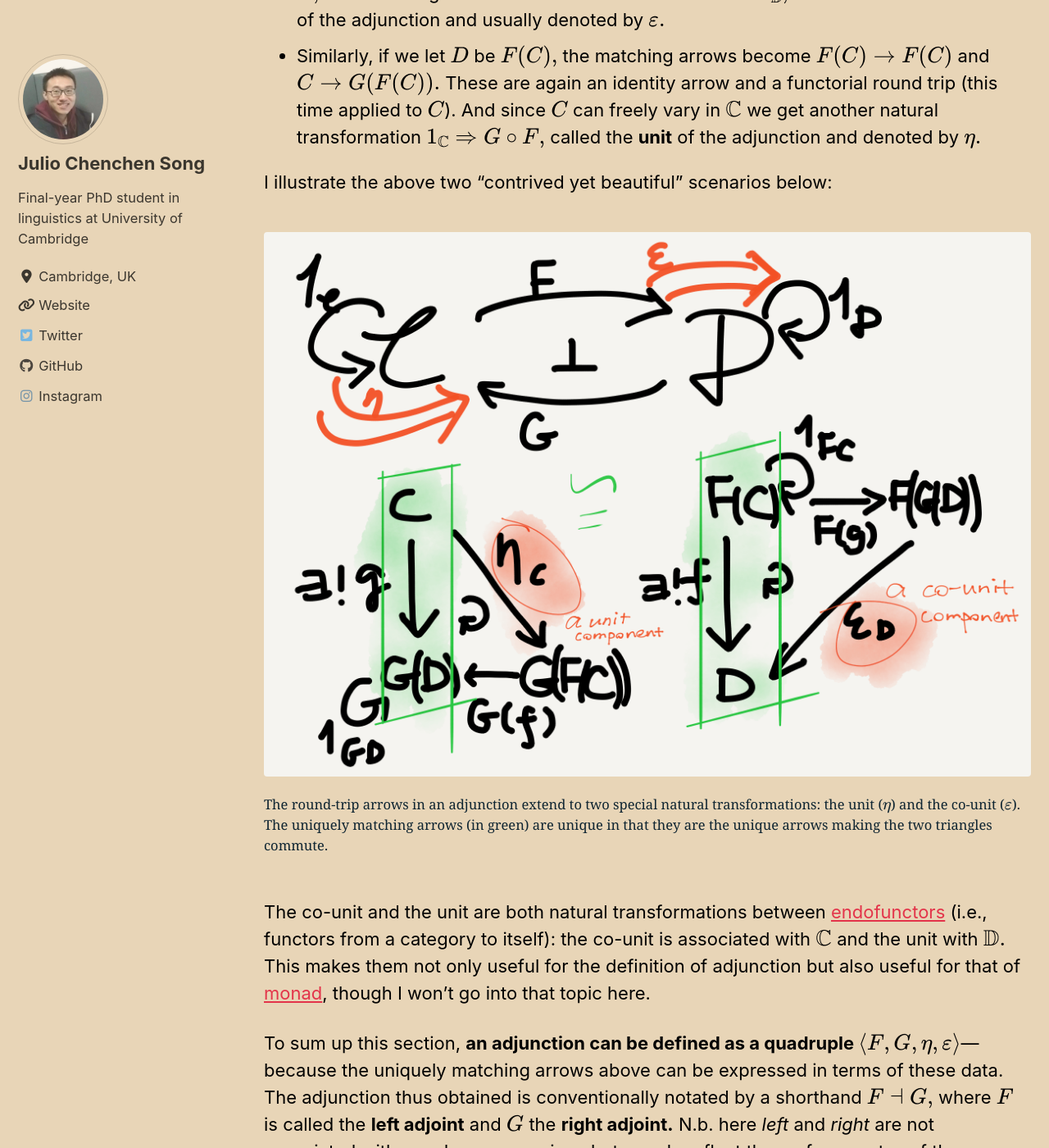
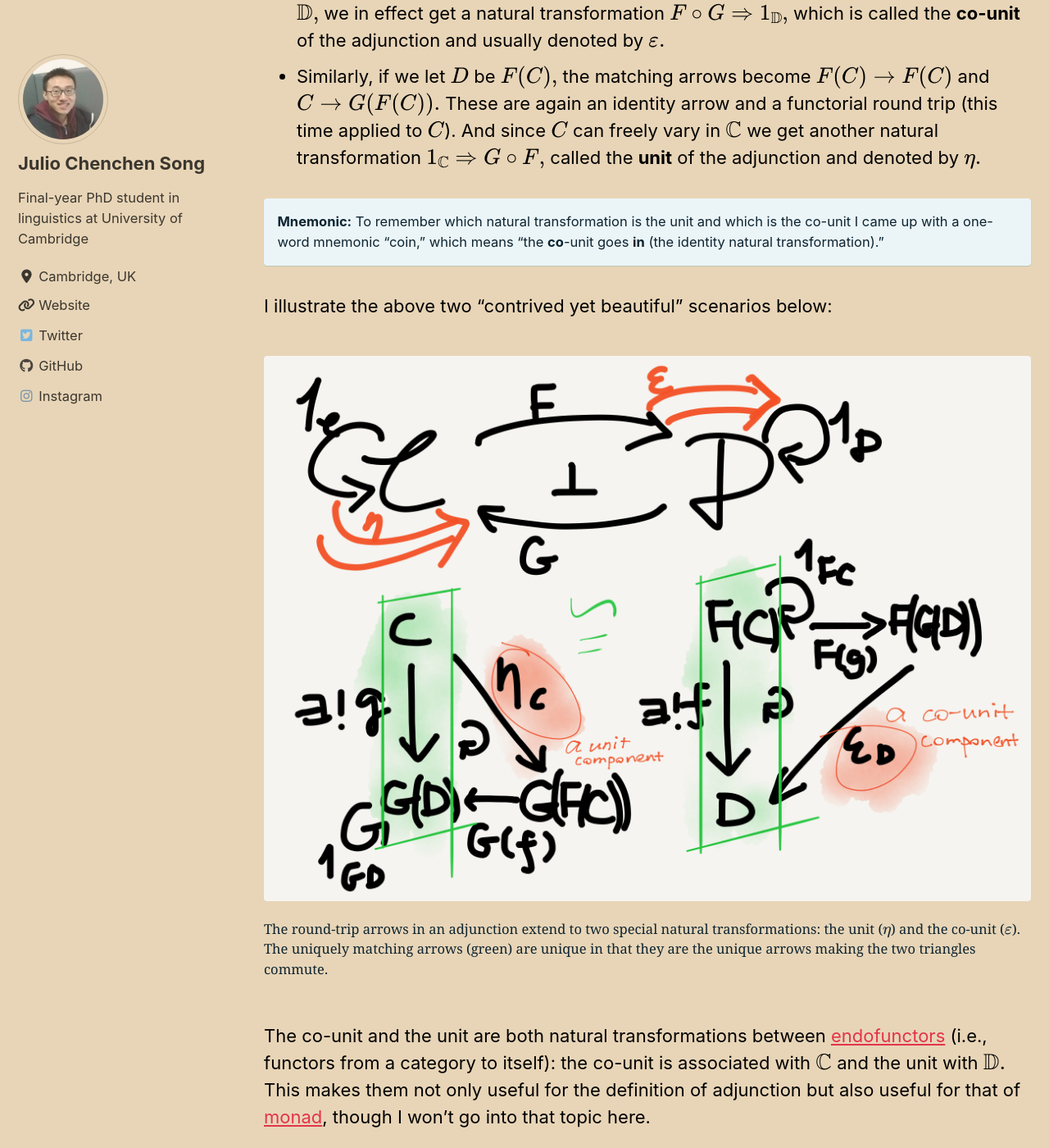
Before and after one commit to juliosong/blog, a Jekyll site: the page built from _posts/2019-09-08-category-theory-notes-12.md, in a window 1280 px wide and 1400 px high, scrolled down 5814 px. Shown: the whole window at 82% size. Built offline with Jekyll 4.4.1, drawn with Linux system fonts in a browser that asks for light colours; cached includes are drawn as plain includes; nearby versions of some CDN libraries; some web fonts are replaced; formulas are drawn with MathJax 3; comment, search, counter and statistics services are not loaded; some of the changed text lies outside the part shown.

Commit message:
corrected typos in ct notes 9-13

```diff
--- a/_posts/2019-09-05-category-theory-notes-9.md
+++ b/_posts/2019-09-05-category-theory-notes-9.md
@@ -18,10 +18,10 @@
 <a id="fullin"></a>
 
 ## Inverse
-The topic of this post, _inverse_, has a set-theoretic origin too. The following definition is from [Wikipedia](https://en.wikipedia.org/wiki/Inverse_function#Definitions):
+The topic of this post, inverse, has a set-theoretic origin too. The following definition is from [Wikipedia](https://en.wikipedia.org/wiki/Inverse_function#Definitions):
 >Let $f$ be a function whose domain is the set $X,$ and whose image (range) is the set $Y.$ Then $f$ is **invertible** if there exists a function $g$ with domain $Y$ and image $X,$ with the property $f(x)=y \Leftrightarrow g(y)=x.$ If $f$ is invertible, the function $g$ is unique, ... called the **inverse** of $f$ [and] usually denoted as $f^{-1}.$
 
-The category-theoretic definition of _inverse_ is similar, as follows:<a id="inverse"></a>
+The category-theoretic definition of inverse is similar, as follows:<a id="inverse"></a>
 >An **inverse** of a morphism $f\colon X\rightarrow Y$ in a category ... is another morphism $f^{-1}\colon Y\rightarrow X$ which is both a left-inverse (a retraction) as well as a right-inverse (a section) of $f$, in that $f\circ f^{-1}\colon Y\rightarrow Y$ equals the identity morphism on $Y$ and $f^{-1}\circ f\colon X\rightarrow X$ equals the identity morphism on $X.$ ([nLab](https://ncatlab.org/nlab/show/inverse))
 
 In particular, **an inverse is also called an _isomorphism_ in category theory,** though isomorphism is a broader concept. When $a$ and $b$ are isomorphic to each other, they are literally the same from a categorical perspective (hence the esoteric idiom "up to isomorphism"; see my [Aug 31 post]({{ site.baseurl }}{% post_url 2019-08-31-category-theory-notes-7 %}#catido)). To illustrate, if I take the bus to school, the "I" in the bus and the "I" at school are obviously the same person. More precisely, even though "we" are not completely identical given environmental and biological changes (e.g., my cells keep updating and my thoughts are dynamic too), "we" can be treated as the same person in all but the highly philosophical contexts; hence, Me-in-Bus $\cong$ Me-at-School ($\cong$ is the symbol for isomorphism).
@@ -32,9 +32,9 @@
 ## Half inverses
 Perhaps because the notion of isomorphism, or full inverse, is too strict, mathematicians have invented two **half inverses** as mentioned <a href="#inverse">above</a>. Starting with a full inverse
 
-![full inverse](/assets/images/full-inverse.pdf)
+![full inverse](/assets/images/full-inverse.pdf)$,$
 
-Take either of its two equations, say $f\circ g = 1\_Y$, and discard the other (here $g\circ f=1\_X$), and we obtain a half inverse. In this situation, $f$ is called a **left inverse** of $g$ because it's on the left of the small circle $\circ$, and $g$ is said to be a **right inverse** of $f$ because it's on the right of $\circ$.
+take either of its two equations, say $f\circ g = 1\_Y$, and discard the other (here $g\circ f=1\_X$), and we obtain a half inverse. In this situation, $f$ is called a **left inverse** of $g$ because it's on the left of the small circle $\circ$, and $g$ is said to be a **right inverse** of $f$ because it's on the right of $\circ$.
 
 I must admit that these half-inverse notions gave me a real headache in the beginning, not because of their conceptual complexity---they aren't that complex---but because of their names. **The two half inverses each have three alternative names!**
 - left inverse and right inverse
@@ -55,7 +55,7 @@
 <a id="leftright"></a>Apparently **the inventors of the terms "left/right inverse" have used the syntactic reference point,** as is the case with most left/right terms in category theory (e.g., left/right-cancelable, left/right adjoint), but since this choice is more arbitrary than principled, and considering syntactic thinking is much less intuitive than diagrammatic thinking in category theory, it makes the two half-inverse concepts harder to grasp than necessary for beginners.
 
 ## 2. I didn't know why the terms _section_ and _retraction_ had been chosen
-And I still don't know why today. The terms may well have been borrowed from other mathematical areas, but without a note on their etymology few nonmathematician learners can see the motivation for choosing these names. In my case I had to memorize them by rote, and the diagrammatic visualization helped a lot---I just associated section with the left-hand arrow and retraction with the right-hand arrow:
+And I still don't know why today. The terms may well have been borrowed from other mathematical areas, but without a note on their etymology few nonmathematician learners can see the motivation for choosing these names. In my case I had to memorize them by rote, and the diagrammatic visualization helped a lot---I just associated section with the left-hand arrow and retraction with the right-hand arrow in the diagram
 
 ![an illustration of section and retraction](/assets/images/sec-retrac.png)
 
--- a/_posts/2019-09-08-category-theory-notes-12.md
+++ b/_posts/2019-09-08-category-theory-notes-12.md
@@ -49,7 +49,7 @@
 
 {% include figure image_path="/assets/images/adjunction-matching.png" alt="an illustration of the unique arrow matching in adjunction" caption="There exist one-to-one correspondences between certain arrows in two adjunction-connected categories." %}
 
-You may wonder, Why these arrows instead others? I had also been puzzled by this question, but later I realized that **the so-called adjoint situation is really just a particular pattern spotted by mathematicians in their research.** Perhaps the motivating examples are more informative as to why the above arrows are at issue, but as nonmathematician beginners we don't really have the background knowledge to understand or the interest to care about those examples, especially if we just want to quickly learn abstract category theory and apply it to our own work. So I eventually settled for the following line of thought:
+You may wonder, Why these arrows with these source/target objects instead others? I had also been puzzled by this question, but later I realized that **the so-called adjoint situation is really just a particular pattern spotted by mathematicians in their research.** Perhaps the motivating examples are more informative as to why the above arrows are at issue, but as nonmathematician beginners we don't really have the background knowledge to understand or the interest to care about those examples, especially if we just want to quickly learn abstract category theory and apply it to our own work. So I eventually settled for the following line of thought:
 - Yes, the special arrows in an adjunction look contrived and out-of-nowhere. ==>
 - But that's because they're indeed contrived and out-of-nowhere in an ordinary person's eyes, like many other mathematical constructs. ==>
 - So just accept it and learn to appreciate this contrived and out-of-nowhere yet beautiful mathematical pattern.
@@ -59,12 +59,15 @@
 - If we let $C$ be $G(D),$ the matching arrows become $F(G(D))\rightarrow D$ and $G(D)\rightarrow G(D).$ Now these look familiar: the former is just a functorial round trip applied to $D$ and the latter just the identity arrow on $G(D)$! Since $D$ can freely vary in $\mathbb{D},$ we in effect get a natural transformation $F\circ G\Rightarrow 1\_\mathbb{D},$ which is called the **co-unit** of the adjunction and usually denoted by $\varepsilon.$ <!--N.b. the co-unit is a natural transformation between endofunctors ($\mathbb{C}\rightarrow\mathbb{C}$).-->
 - Similarly, if we let $D$ be $F(C),$ the matching arrows become $F(C)\rightarrow F(C)$ and $C\rightarrow G(F(C)).$ These are again an identity arrow and a functorial round trip (this time applied to $C$). And since $C$ can freely vary in $\mathbb{C}$ we get another natural transformation $1\_\mathbb{C}\Rightarrow G\circ F,$ called the **unit** of the adjunction and denoted by $\eta.$ <!--N.b. the unit is also a natural transformation between endofunctors ($\mathbb{D}\rightarrow\mathbb{D}$).-->
 
-I illustrate the above two "contrived yet beautiful" scenarios below:
+**Mnemonic:** To remember which natural transformation is the unit and which is the co-unit I came up with a one-word mnemonic "coin," which means "the **co**-unit goes **in** (the identity natural transformation)."
+{: .notice--info}
 
-{% include figure image_path="/assets/images/unit.png" alt="the unit and co-unit of adjunction" caption="The round-trip arrows in an adjunction extend to two special natural transformations: the unit ($\eta$) and the co-unit ($\varepsilon$). The uniquely matching arrows (in green) are unique in that they are the unique arrows making the two triangles commute." %}
+I illustrate the above two "contrived yet beautiful" scenarios below:<a id="contrived"></a>
+
+{% include figure image_path="/assets/images/unit.png" alt="the unit and co-unit of adjunction" caption="The round-trip arrows in an adjunction extend to two special natural transformations: the unit ($\eta$) and the co-unit ($\varepsilon$). The uniquely matching arrows (green) are unique in that they are the unique arrows making the two triangles commute." %}
 
 The co-unit and the unit are both natural transformations between [endofunctors](https://ncatlab.org/nlab/show/endofunctor) (i.e., functors from a category to itself): the co-unit is associated with $\mathbb{C}$ and the unit with $\mathbb{D}.$ This makes them not only useful for the definition of adjunction but also useful for that of [monad](https://en.wikipedia.org/wiki/Monad_(category_theory)), though I won't go into that topic here.
 
-To sum up this section, **an adjunction can be defined as a quadruple $\langle F, G, \eta, \varepsilon\rangle$**---because the uniquely matching arrows above can be expressed in terms of these data. The adjunction thus obtained is conventionally notated by a shorthand $F \dashv G,$ where $F$ is called the **left adjoint** and $G$ the **right adjoint.** N.b. here _left_ and _right_ are not associated with any deeper meanings but merely reflect the surface syntax of the notation $F \dashv G.$ See my [Sep 5 post]({{ site.baseurl }}{% post_url 2019-09-05-category-theory-notes-9 %}#leftright) for more comment (aka grumbling😅) on the various left/right terms in category theory.
+To sum up this section, **an adjunction can be defined as a quadruple $\langle F, G, \eta, \varepsilon\rangle$**---because the uniquely matching arrows <a href="#contrived">above</a> can be expressed in terms of these data. The adjunction thus obtained is conventionally notated by a shorthand $F \dashv G,$ <a id="nodeep"></a>where $F$ is called the **left adjoint** and $G$ the **right adjoint.** N.b. here _left_ and _right_ are not associated with any deeper meanings but merely reflect the surface syntax of the notation $F \dashv G.$ See my [Sep 5 post]({{ site.baseurl }}{% post_url 2019-09-05-category-theory-notes-9 %}#leftright) for more comment (aka grumbling😅) on the various left/right terms in category theory.
 
 For the remaining part of this article see my next post "[Category theory notes 13: Adjunction (Part 2)]({{ site.baseurl }}{% post_url 2019-09-09-category-theory-notes-13 %})."
```
Also changed, not shown: other parts of _posts/2019-09-05-category-theory-notes-9.md (+2 -3 lines), other parts of _posts/2019-09-08-category-theory-notes-12.md (+3 -3 lines), _posts/2019-09-06-category-theory-notes-10.md (+7 -7 lines), _posts/2019-09-07-category-theory-notes-11.md (+8 -8 lines), _posts/2019-09-09-category-theory-notes-13.md (+11 -11 lines).
